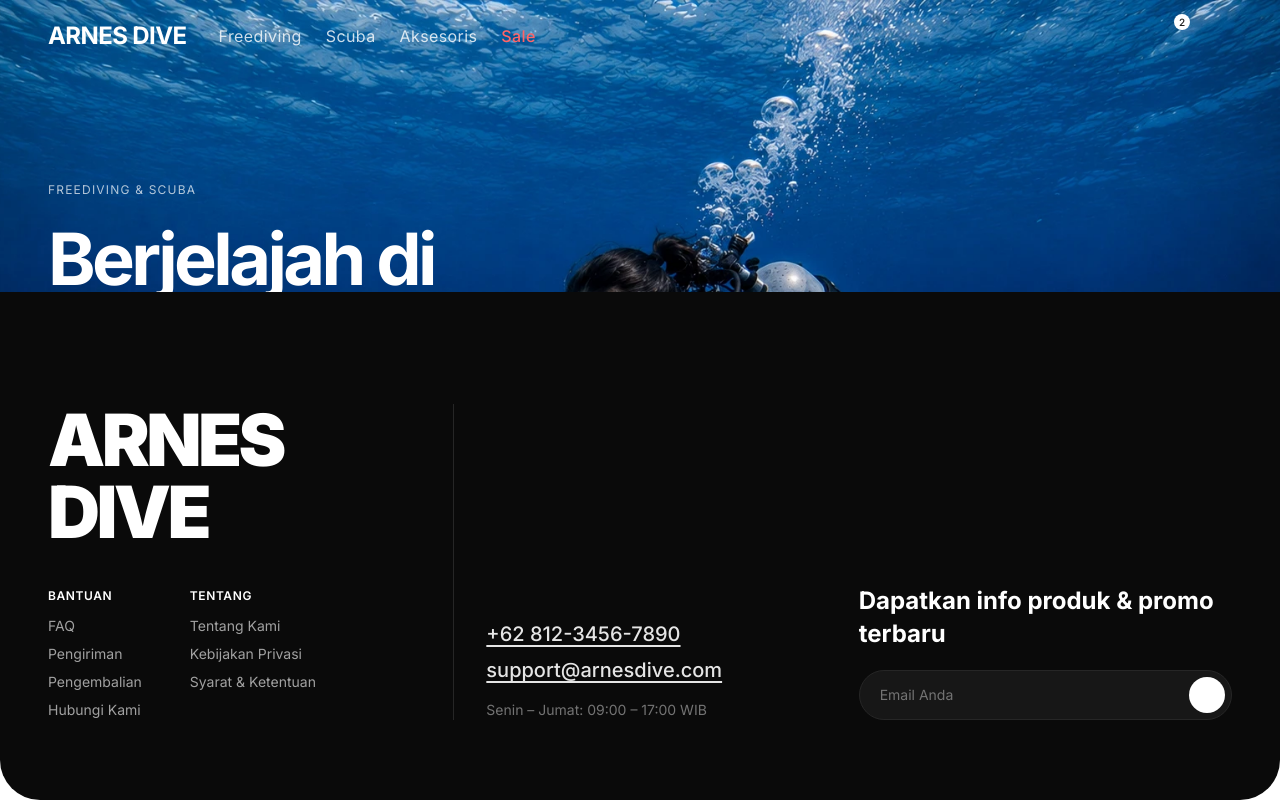
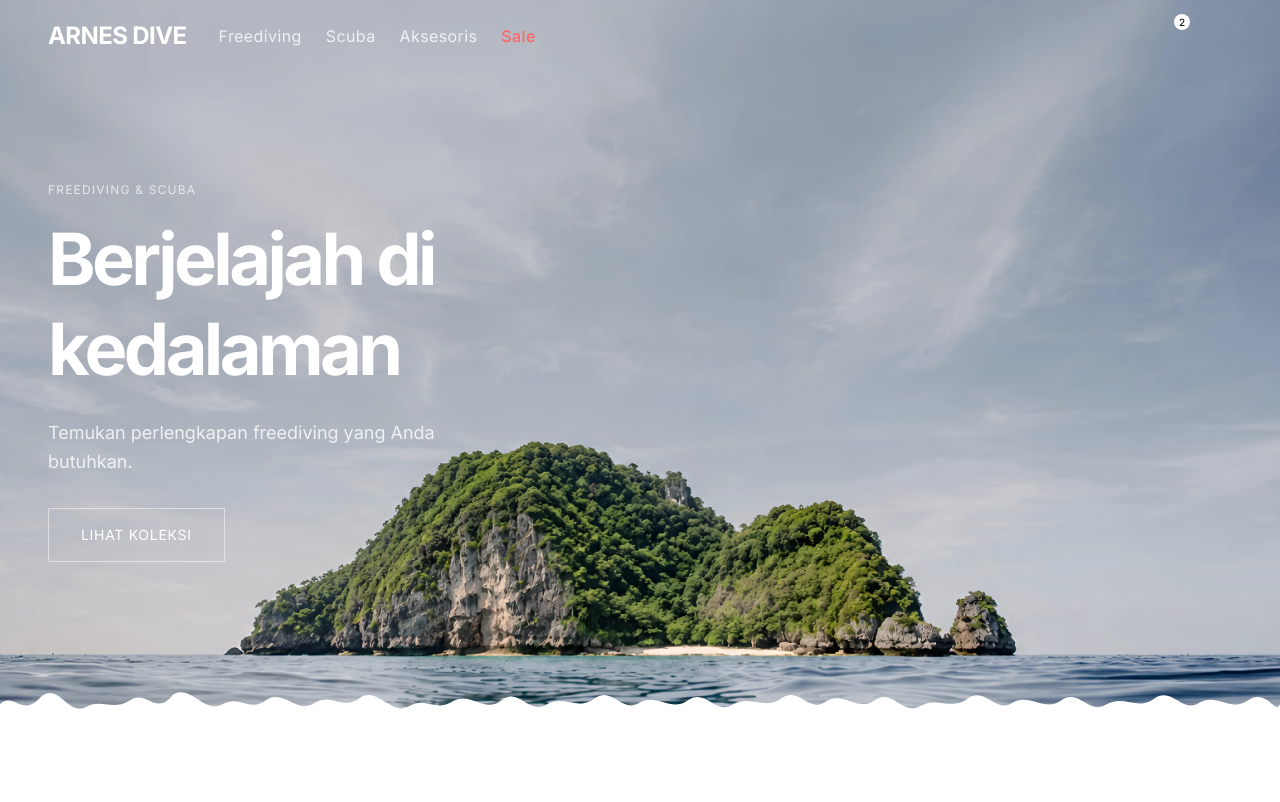
Before and after one commit to arneshdive/arneshdiveshop.com, a Next.js app: page / in a window 1280 px wide. Shown: the top 802 px of the page. Built offline with nearby package versions, Linux system fonts and the light colour scheme; no server answers; some icons are missing.

Commit message:
feat: update hero image and adjust layout spacing

```diff
--- a/app/(store)/layout.tsx
+++ b/app/(store)/layout.tsx
@@ -14,8 +14,8 @@
 
   return (
     <div className="min-h-screen flex flex-col font-sans text-sm leading-relaxed">
-      {/* Opaque, higher z-index than the fixed footer so it scrolls over and reveals it */}
-      <div className="relative z-10 flex flex-col flex-1 bg-white">
+      {/* Opaque, higher z-index than the sticky footer layers so it scrolls over and reveals them */}
+      <div className="relative z-20 flex flex-col flex-1 bg-white">
         <Header />
 
         {/* Main Content - add top padding on non-homepage pages to clear fixed header */}
```
Also changed, not shown: public/hero-image.webp.
